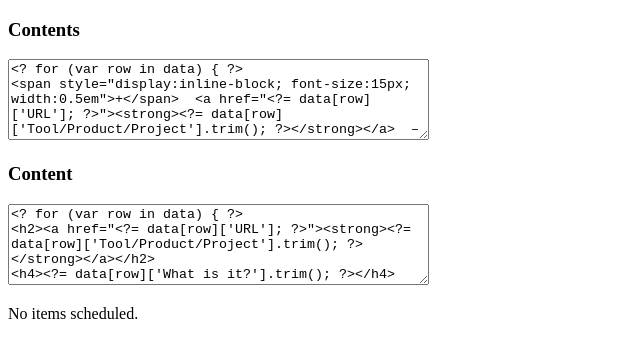
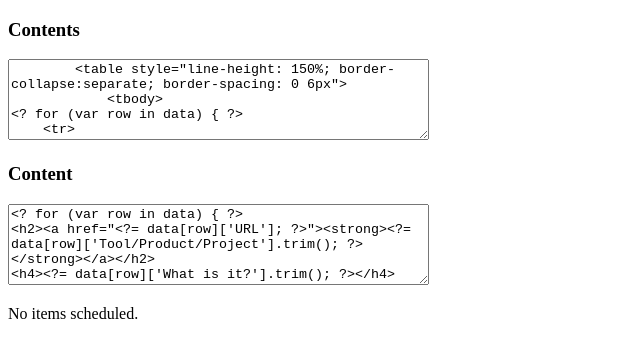
Before and after one commit to consoledotdev/interestingtools-appscript, a website: page mailchimp.html in a window 1280 px wide. Shown: the whole page, without its empty margins (0-640 px from the left). Drawn offline with Linux system fonts and the light colour scheme.

Commit message:
Contents to table layout

```diff
--- a/mailchimp.html
+++ b/mailchimp.html
@@ -10,8 +10,13 @@
     <? if (Array.isArray(data) && data.length) { ?>
     <h3>Contents</h3>
     <textarea id="code" name="code" rows="5" cols="50">
+        <table style="line-height: 150%; border-collapse:separate; border-spacing: 0 6px">
+            <tbody>
 <? for (var row in data) { ?>
-<span style="display:inline-block; font-size:15px; width:0.5em">+</span>&nbsp;&nbsp;<a href="<?= data[row]['URL']; ?>"><strong><?= data[row]['Tool/Product/Project'].trim(); ?></strong></a>&nbsp; &ndash;&nbsp;&nbsp;<?= data[row]['What is it?'].trim(); ?><br />
+    <tr>
+        <td style="vertical-align: top; width: 12px;"><strong style="display:block; font-size:12px; font-weight:bold; margin-right:4px; margin-top:1px; width:12px">＋</strong></td>
+        <td><a href="<?= data[row]['URL']; ?>"><strong><?= data[row]['Tool/Product/Project'].trim(); ?></strong></a> &ndash; <?= data[row]['What is it?'].trim(); ?></td>
+    </tr>
 <? } ?>
 </textarea>
 
```
